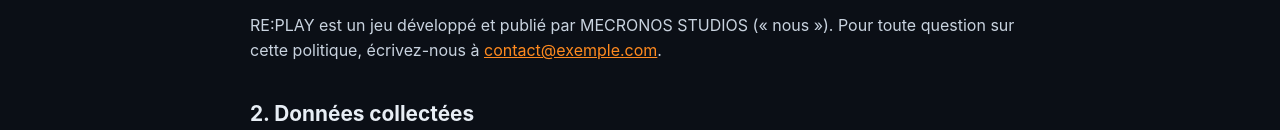
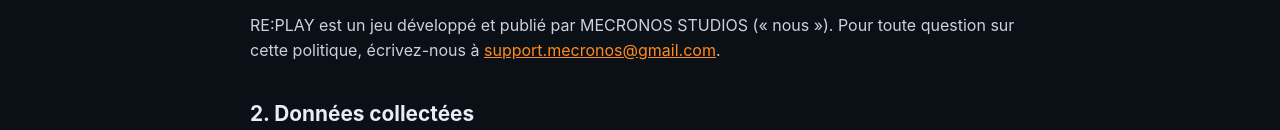
Before and after one commit to Mecronos2007/replay, a plain HTML site: page politique-confidentialite.html in a window 1280 px wide. Shown: the part 412-542 px from the top of the page. Drawn offline with Linux system fonts and the light colour scheme.

Commit message:
Update politique-confidentialite.html

```diff
--- a/politique-confidentialite.html
+++ b/politique-confidentialite.html
@@ -33,7 +33,7 @@
 		<h2>1. Qui sommes-nous ?</h2>
 		<p>RE:PLAY est un jeu développé et publié par MECRONOS STUDIOS (« nous »).
 			Pour toute question sur cette politique, écrivez-nous à
-			<a href="mailto:contact@exemple.com">contact@exemple.com</a>.</p>
+			<a href="support.mecronos@gmail.com">support.mecronos@gmail.com</a>.</p>
 
 		<h2>2. Données collectées</h2>
 		<p>Nous ne collectons, ne recevons et ne partageons <strong>aucune donnée personnelle</strong>.
```
